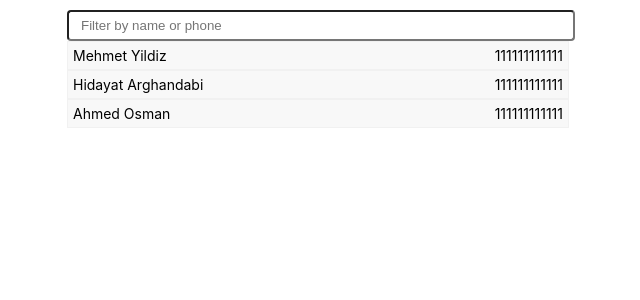
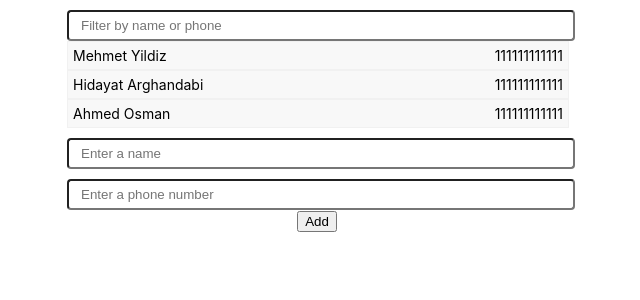
Before and after one commit to hidayatarg/react-phone-book, a React (Create React App) app: page / in a window 1280 px wide. Shown: the top 300 px of the page, without its empty margins (323-963 px from the left). Built offline with nearby package versions, Linux system fonts and the light colour scheme.

Commit message:
Created the Form Component

```diff
--- a/src/App.css
+++ b/src/App.css
@@ -1,5 +1,8 @@
 .App {
   text-align: center;
+  width: 500px;
+  /* make it center */
+  margin: 0 auto;
 }
 
 .App-logo {
--- a/src/components/Contacts.js
+++ b/src/components/Contacts.js
@@ -1,10 +1,15 @@
 import React, { Component } from 'react';
 import List from './List';
+import Form from './Form';
 
 class Contacts extends Component {
     render() {
         return (
-            <List />
+            <div>
+                <List />
+                <Form />
+            </div>
+
             );
     }
 }
--- a/src/components/Form.js
+++ b/src/components/Form.js
@@ -0,0 +1,19 @@
+import React, { Component } from 'react';
+
+
+class Form extends Component {
+    render() {
+        return (
+            <div>
+                <form>
+                    <input name="name" id="name" placeholder="Enter a name" />
+                    <br/>
+                    <input name="phone" id="phone" placeholder="Enter a phone number" />
+                    <button>Add</button>
+                </form>
+            </div>
+        );
+    }
+}
+
+export default Form;
--- a/src/components/List.css
+++ b/src/components/List.css
@@ -9,7 +9,7 @@ input {
 }
 
 .listArea{
-    width: 500px;
+
     /* Put to center */
     margin: 0 auto;
 }
```
